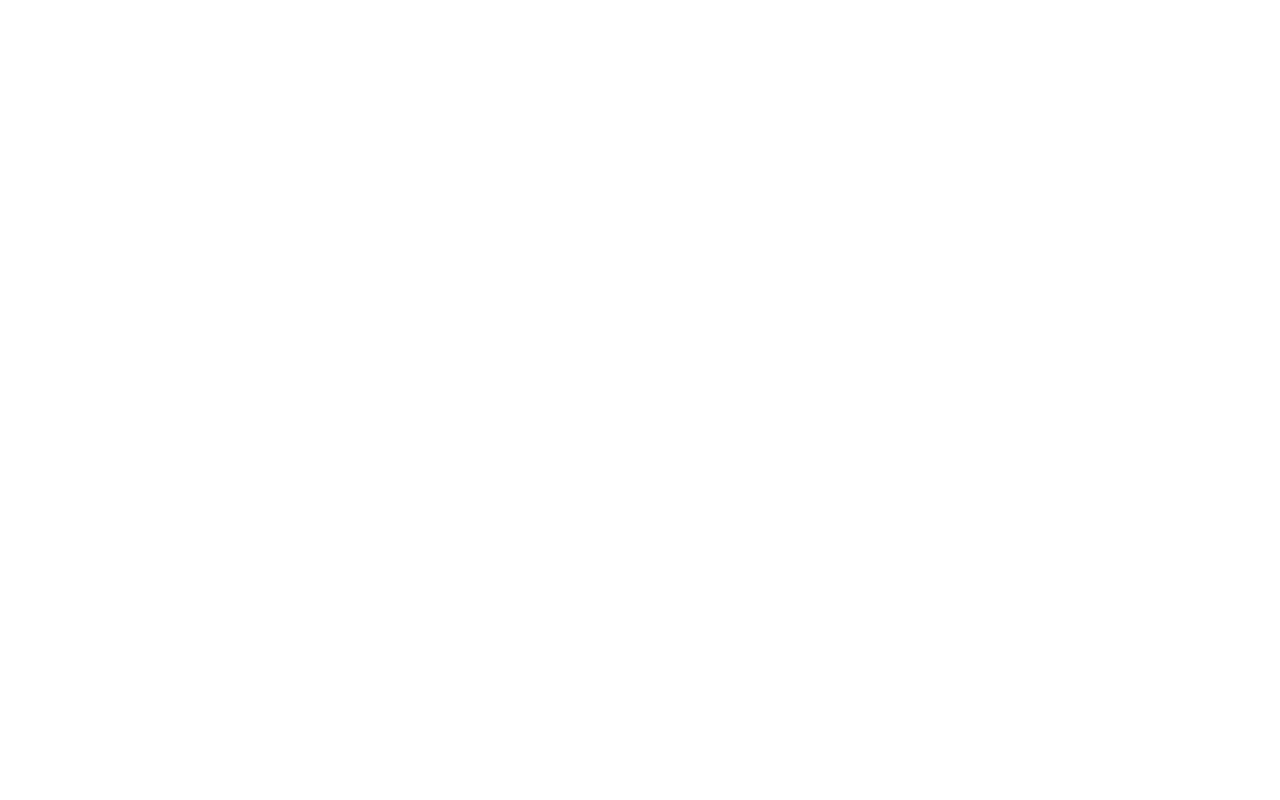
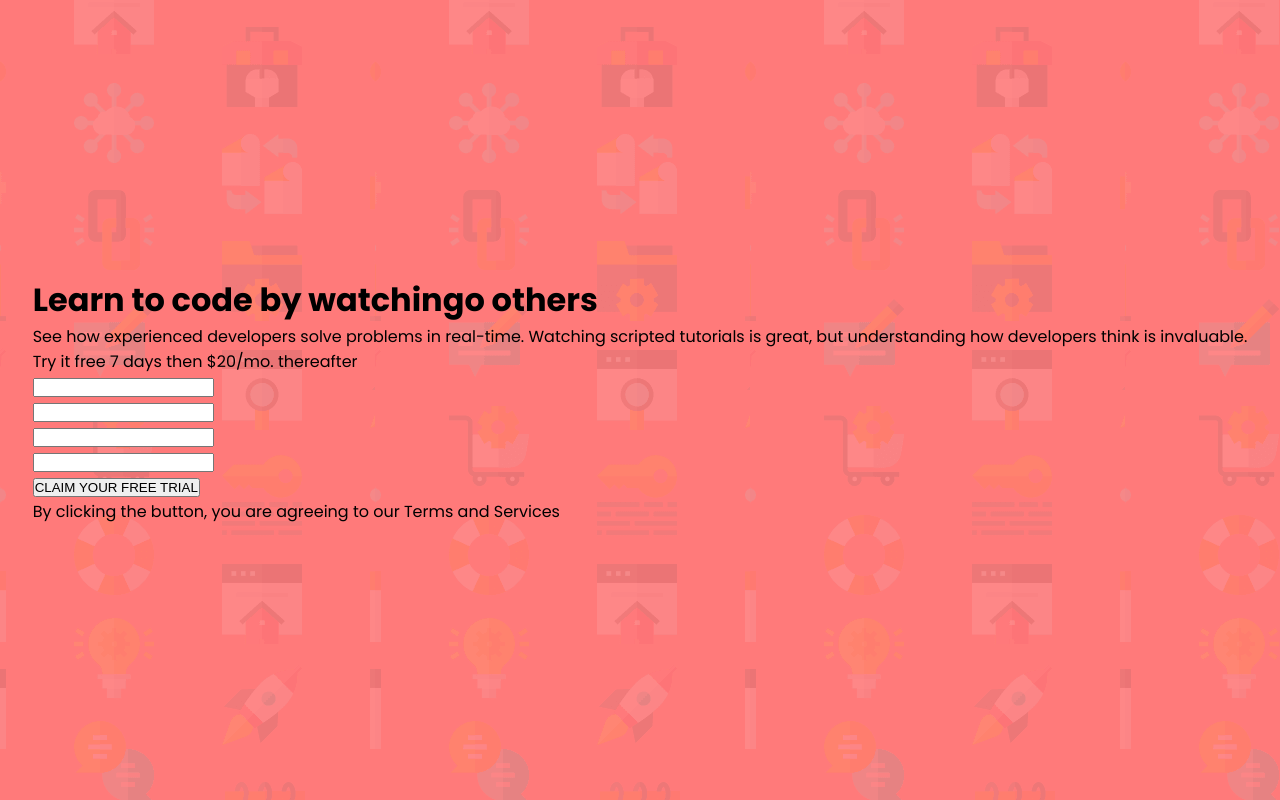
Before and after one commit to yurimzk/intro-component-with-signup-form-master, a plain HTML site: page index.html in a window 1280 px wide. Drawn offline with Linux system fonts and the light colour scheme.

Commit message:
add index.html and bg color

```diff
--- a/index.html
+++ b/index.html
@@ -13,12 +13,48 @@
       href="./images/favicon-32x32.png"
     />
     <link
-      href="https://fonts.googleapis.com/css2?family=Poppins:ital,wght@0,100;0,200;0,300;0,400;0,500;0,600;0,700;0,800;0,900;1,100;1,200;1,300;1,400;1,500;1,600;1,700;1,800;1,900&display=swap"
+      href="https://fonts.googleapis.com/css2?family=Poppins:wght@400;500;600;700&display=swap"
       rel="stylesheet"
     />
     <link rel="stylesheet" href="style.css" />
 
     <title>Frontend Mentor | Intro component with sign up form</title>
   </head>
-  <body></body>
+  <body>
+    <div id="app">
+      <div id="heading">
+        <h1>Learn to code by watchingo others</h1>
+        <p>
+          See how experienced developers solve problems in real-time. Watching
+          scripted tutorials is great, but understanding how developers think is
+          invaluable.
+        </p>
+      </div>
+      <div id="price">
+        <p><span>Try it free 7 days</span> then $20/mo. thereafter</p>
+      </div>
+      <div id="form">
+        <form action="" method="post">
+          <div>
+            <input type="text" id="first-name" />
+          </div>
+          <div>
+            <input type="text" id="last-name" />
+          </div>
+          <div>
+            <input type="text" id="email-address" />
+          </div>
+          <div>
+            <input type="text" id="password" />
+          </div>
+
+          <button>CLAIM YOUR FREE TRIAL</button>
+          <p>
+            By clicking the button, you are agreeing to our
+            <span>Terms and Services</span>
+          </p>
+        </form>
+      </div>
+    </div>
+  </body>
 </html>
--- a/style.css
+++ b/style.css
@@ -12,8 +12,20 @@
     --blue: hsl(248, 32%, 49%);
     --dark-blue: hsl(249, 10%, 26%);
     --grayish-blue: hsl(246, 25%, 77%);
+
+    --white: hsl(0, 0%, 100%);
 }
 
 body {
     font-size: 1.6rem;
+    font-family: "Poppins", sans-serif;
+    display: grid;
+    place-content: center;
+    height: 100vh;
+    background-image: url(./images/bg-intro-mobile.png);
+    background-color: var(--red);
 }
+
+#app {
+
+}
```
